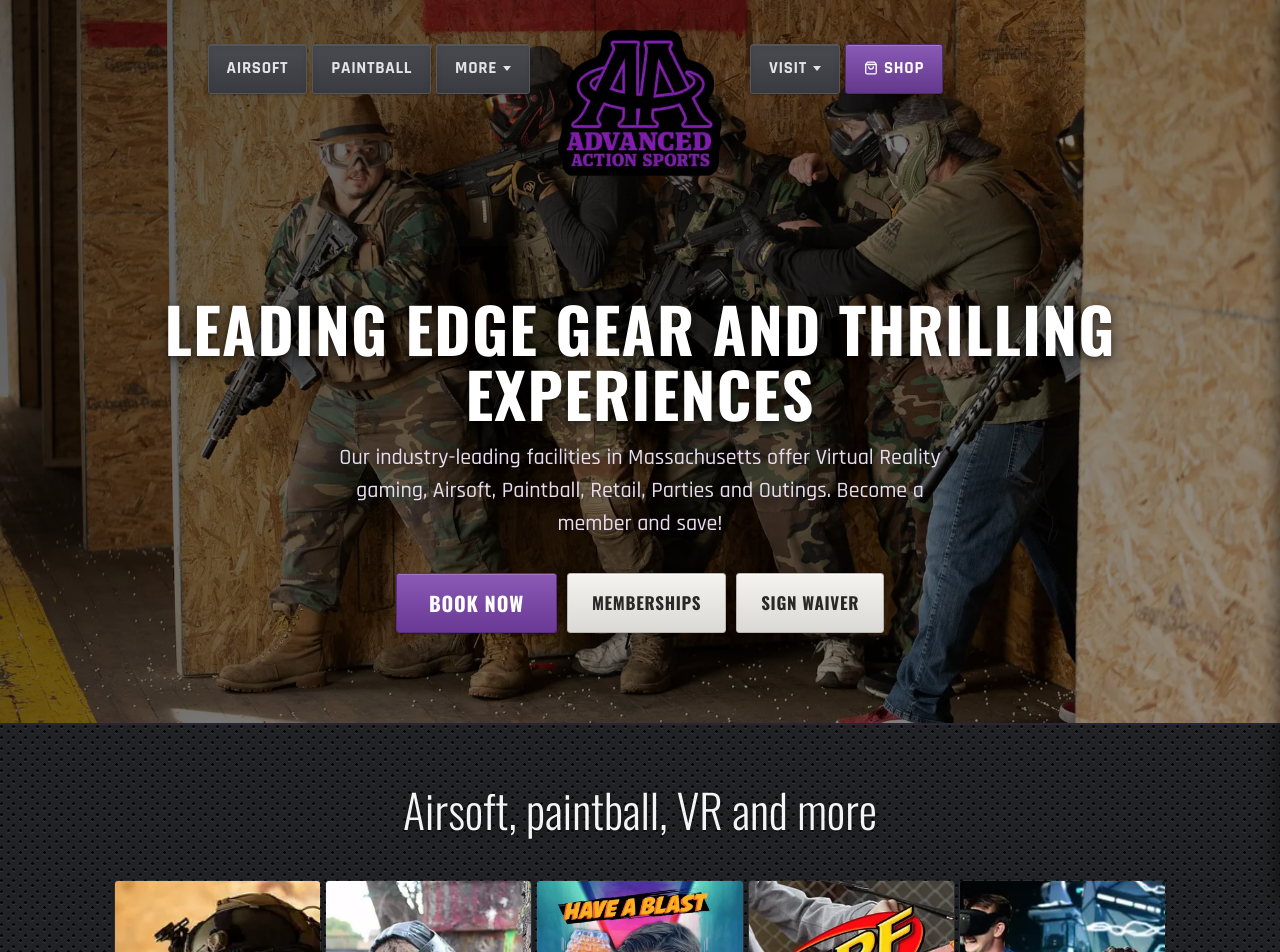
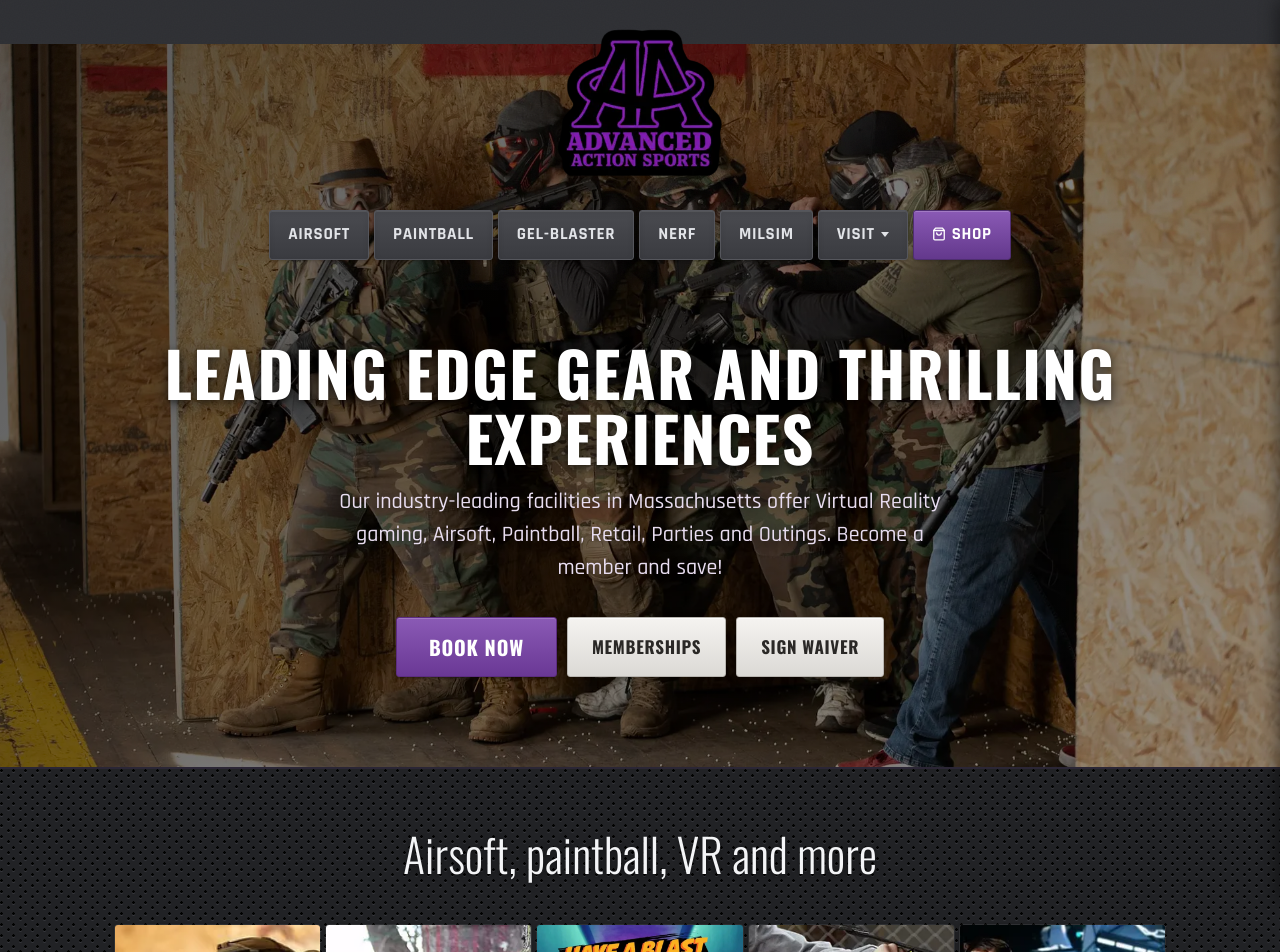
Before and after one commit to amelv/advanced-action-sports, a Jekyll site: the page built from index.html, in a window 1280 px wide. Shown: the top 952 px of the page. Built offline with Jekyll 4.4.1, drawn with Linux system fonts in a browser that asks for light colours.

Commit message:
Nav: single centered row below logo, all links inline + Visit dropdown

```diff
--- a/_includes/header.html
+++ b/_includes/header.html
@@ -2,22 +2,15 @@
     {% assign page_path = page.url | remove_first: '/' | split: '/' | first %}
     <div class="noise-overlay"></div>
     <div class="header-inner">
-      <nav class="nav-left">
-        <a href="{{ site.baseurl }}/airsoft/"{% if page_path == 'airsoft' %} class="active"{% endif %}>Airsoft</a>
-        <a href="{{ site.baseurl }}/paintball/"{% if page_path == 'paintball' %} class="active"{% endif %}>Paintball</a>
-        <div class="nav-dropdown">
-          <a href="#">More</a>
-          <div class="nav-dropdown-menu">
-            <a href="{{ site.baseurl }}/gel-blaster/"{% if page_path == 'gel-blaster' %} class="active"{% endif %}>Gel-Blaster</a>
-            <a href="{{ site.baseurl }}/nerf-battles/"{% if page_path == 'nerf-battles' %} class="active"{% endif %}>Nerf</a>
-            <a href="{{ site.baseurl }}/milsim/"{% if page_path == 'milsim' %} class="active"{% endif %}>Milsim</a>
-          </div>
-        </div>
-      </nav>
       <a href="{{ site.baseurl }}/" class="logo">
         <img src="{{ site.baseurl }}/assets/images/logo-new-150@2x.webp" alt="Advanced Action Sports" width="300" height="300">
       </a>
-      <nav class="nav-right">
+      <nav class="header-nav">
+        <a href="{{ site.baseurl }}/airsoft/"{% if page_path == 'airsoft' %} class="active"{% endif %}>Airsoft</a>
+        <a href="{{ site.baseurl }}/paintball/"{% if page_path == 'paintball' %} class="active"{% endif %}>Paintball</a>
+        <a href="{{ site.baseurl }}/gel-blaster/"{% if page_path == 'gel-blaster' %} class="active"{% endif %}>Gel-Blaster</a>
+        <a href="{{ site.baseurl }}/nerf-battles/"{% if page_path == 'nerf-battles' %} class="active"{% endif %}>Nerf</a>
+        <a href="{{ site.baseurl }}/milsim/"{% if page_path == 'milsim' %} class="active"{% endif %}>Milsim</a>
         <div class="nav-dropdown">
           <a href="#">Visit</a>
           <div class="nav-dropdown-menu">
--- a/_layouts/default.html
+++ b/_layouts/default.html
@@ -91,15 +91,14 @@
     /* ========== HEADER ========== */
     header { position: relative; z-index: 100; background: transparent; }
     .header-inner {
-      display: grid; grid-template-columns: 1fr auto 1fr;
-      align-items: center; padding: 16px 20px 50px; gap: 20px;
+      display: flex; flex-direction: column; align-items: center;
+      padding: 16px 20px 30px; gap: 14px;
       max-width: 1200px; margin: 0 auto; position: relative; z-index: 2;
     }
     .logo { display: flex; align-items: center; justify-content: center; }
     .logo img { height: 180px; width: auto; }
-    nav { display: flex; gap: 5px; }
-    .nav-left { justify-content: flex-end; align-self: start; margin-top: 28px; }
-    .nav-right { justify-content: flex-start; align-self: start; margin-top: 28px; }
+    .header-nav { display: flex; flex-wrap: wrap; gap: 5px; justify-content: center; }
+    .header-nav a, .header-nav .nav-dropdown { }
     nav a {
       padding: 11px 18px; font-size: 17px; font-weight: 700;
       letter-spacing: 0.04em; text-transform: uppercase; color: #e2e4e8;
```
